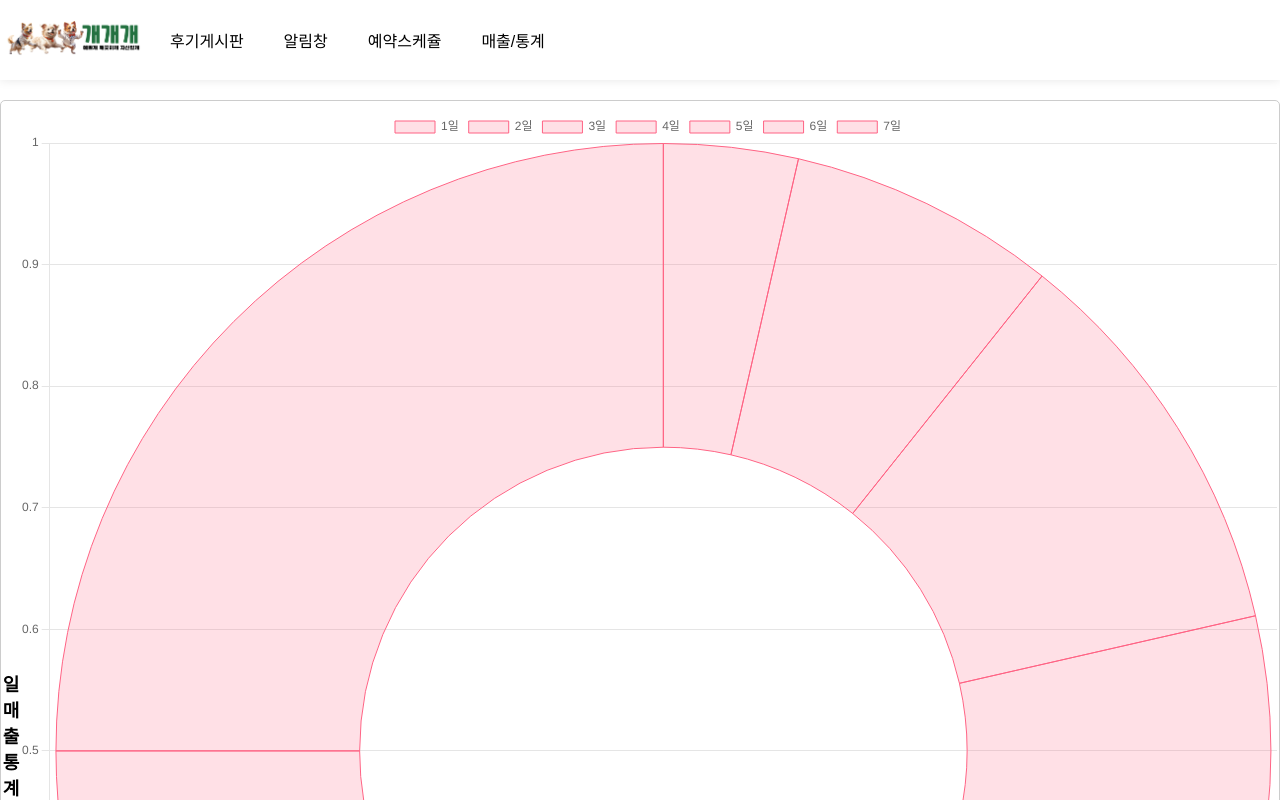
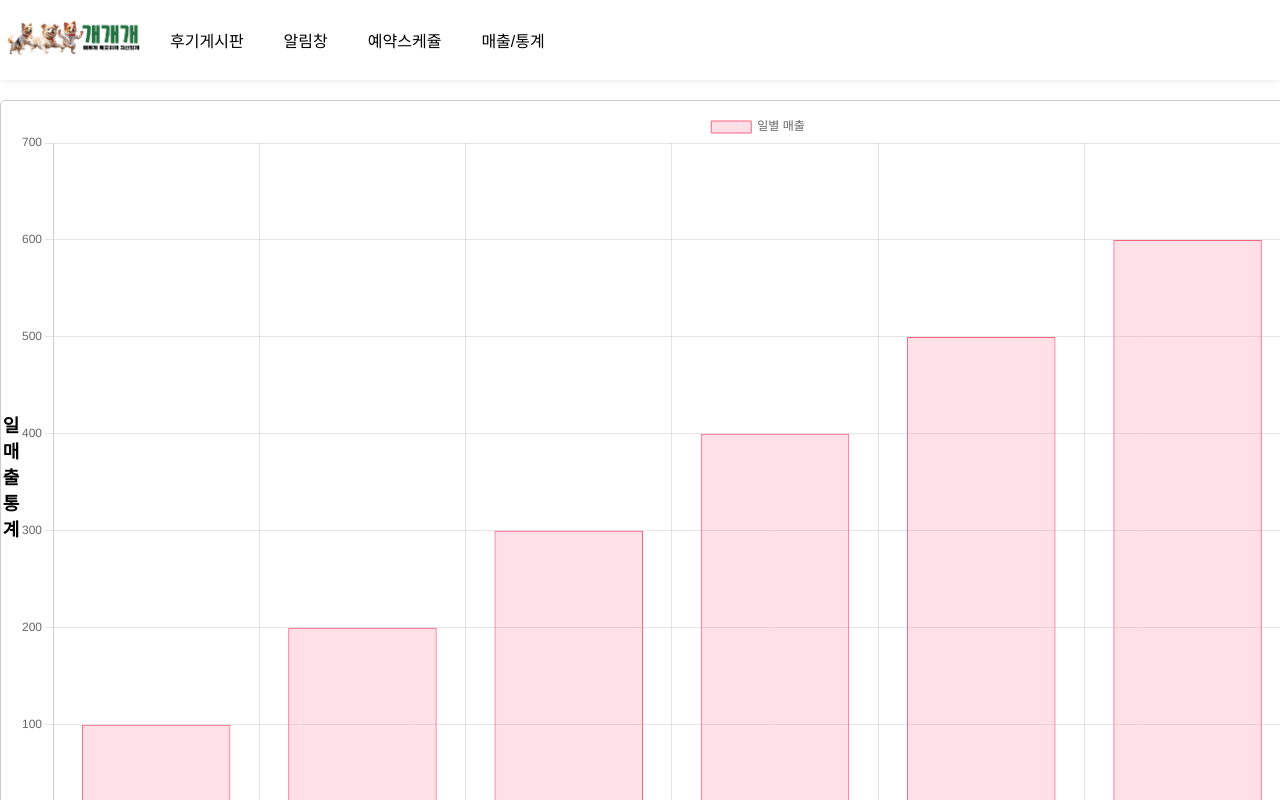
Before and after one commit to djfksdl/vue-threedog, a Vue app: page /totalsales in a window 1280 px wide. Shown: the top 800 px of the page. Built offline with nearby package versions, Linux system fonts and the light colour scheme.

Commit message:
지원이bar

```diff
--- a/src/views/manager/TotalSalesView.vue
+++ b/src/views/manager/TotalSalesView.vue
@@ -66,7 +66,7 @@
       // 차트를 그리는 메서드
       drawChart(canvasRef, labels, data, backgroundColor, borderColor, label) {
         new Chart(canvasRef, {
-          type: 'doughnut',
+          type: 'bar',
           data: {
             labels: labels,
             datasets: [{
@@ -114,7 +114,7 @@
       display: flex; /* Flex 컨테이너로 설정 */
       justify-content: center; /* 가로 방향으로 가운데 정렬 */
       align-items: center; /* 세로 방향으로 가운데 정렬 */
-      width: 100%; /* 부모 요소에 맞게 가로 너비를 100%로 설정 */
+      width: 1500px; /* 부모 요소에 맞게 가로 너비를 100%로 설정 */
   }
 
   /* 그래프 제목 스타일 */
```
